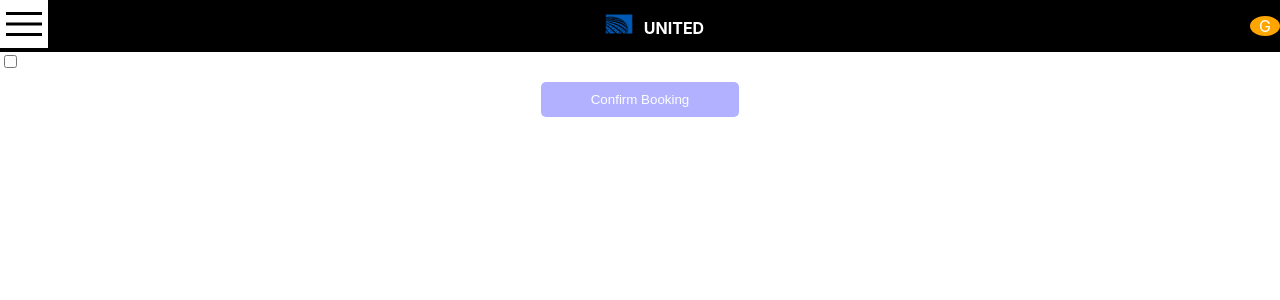
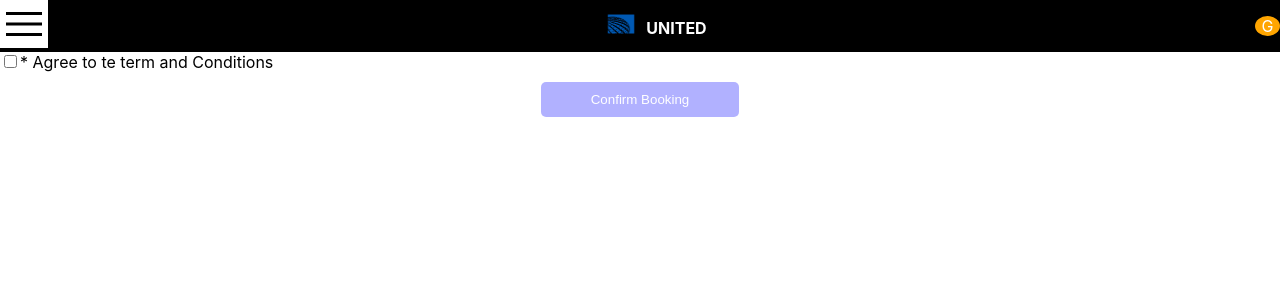
Before and after one commit to ramusompalli/demo-pwa, a React (Create React App) app: page /checkIn in a window 1280 px wide. Shown: the top 300 px of the page. Built offline with nearby package versions, Linux system fonts and the light colour scheme.

Commit message:
added img support for open signal

```diff
--- a/src/apis/createNotification.js
+++ b/src/apis/createNotification.js
@@ -5,15 +5,20 @@ const ONESIGNAL_APP_ID = "102bdd57-2a9e-4d85-bfde-f14a51e0bb6f";
 const BASE_URL = "https://onesignal.com/api/v1";
 
 
-const createNotification = async () => {
+const notificationCreator = async (text, minutes) => {
+
     const res = await axios.post(
         `${BASE_URL}/notifications`,
         {
             app_id: ONESIGNAL_APP_ID,
             included_segments: ['Subscribed Users'],
             contents: {
-                en: 'Thanks for Web check In',
+                en: text,
             },
+            send_after: new Date(new Date().getTime() + minutes * 60000),
+            chrome_web_image: 'https://demo-pwa-six.vercel.app/United-Airlines-Emblem.png',
+            chrome_web_badge: 'https://demo-pwa-six.vercel.app/United-Airlines-Emblem.png',
+            chrome_web_icon: 'https://demo-pwa-six.vercel.app/United-Airlines-Emblem.png',
         },
         {
             headers: {
@@ -24,4 +29,10 @@ const createNotification = async () => {
     )
 }
 
+const createNotification = async () => {
+    console.log("Sending Notification");
+    notificationCreator('Thanks for Web check In', 0);
+    notificationCreator('You have succesfully checked in, Please follow checkin guidelines', 3);
+}
+
 export default createNotification;
--- a/src/components/header.css
+++ b/src/components/header.css
@@ -1,7 +1,7 @@
 .avatar {
     vertical-align: middle;
     text-align: center;
-    width: 30px;
+    width: 25px;
     height: 20px;
     border-radius: 50%;
     background-color: orange;
--- a/src/components/onlineCheckIn.js
+++ b/src/components/onlineCheckIn.js
@@ -14,7 +14,7 @@ const OnlineCheckIn = () => {
     return (
         <>
             <Header />
-            <input type='checkbox' value={acceptAgreement} onChange={changeAgreement}/>
+            <input type='checkbox' value={acceptAgreement} onChange={changeAgreement}/><span>* Agree to te term and Conditions</span>
             {/* <button disabled={!acceptAgreement}>Confirm Booking</button> */}
             <Button text='Confirm Booking' onClickMethod={createNotification} disabled={!acceptAgreement}/>
         </>
```
